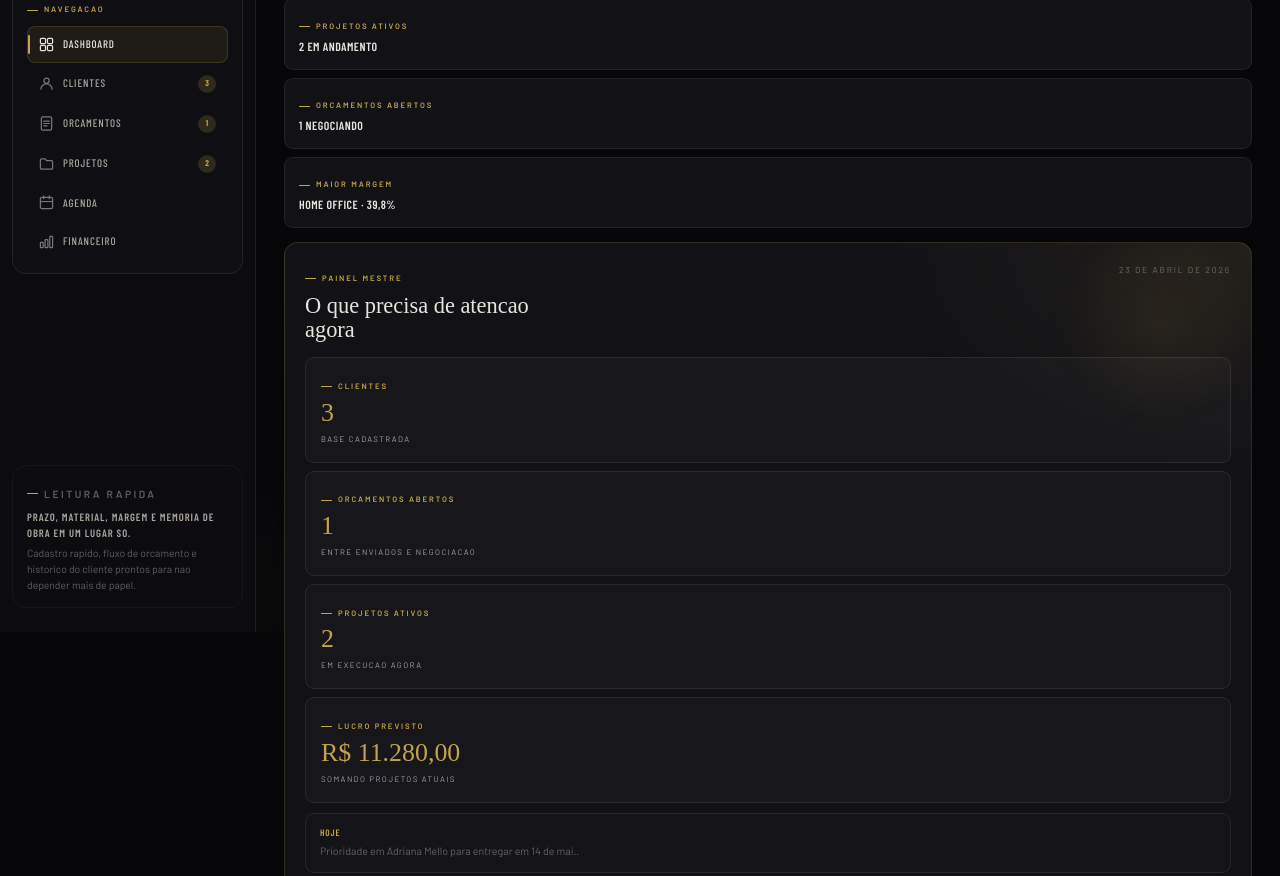
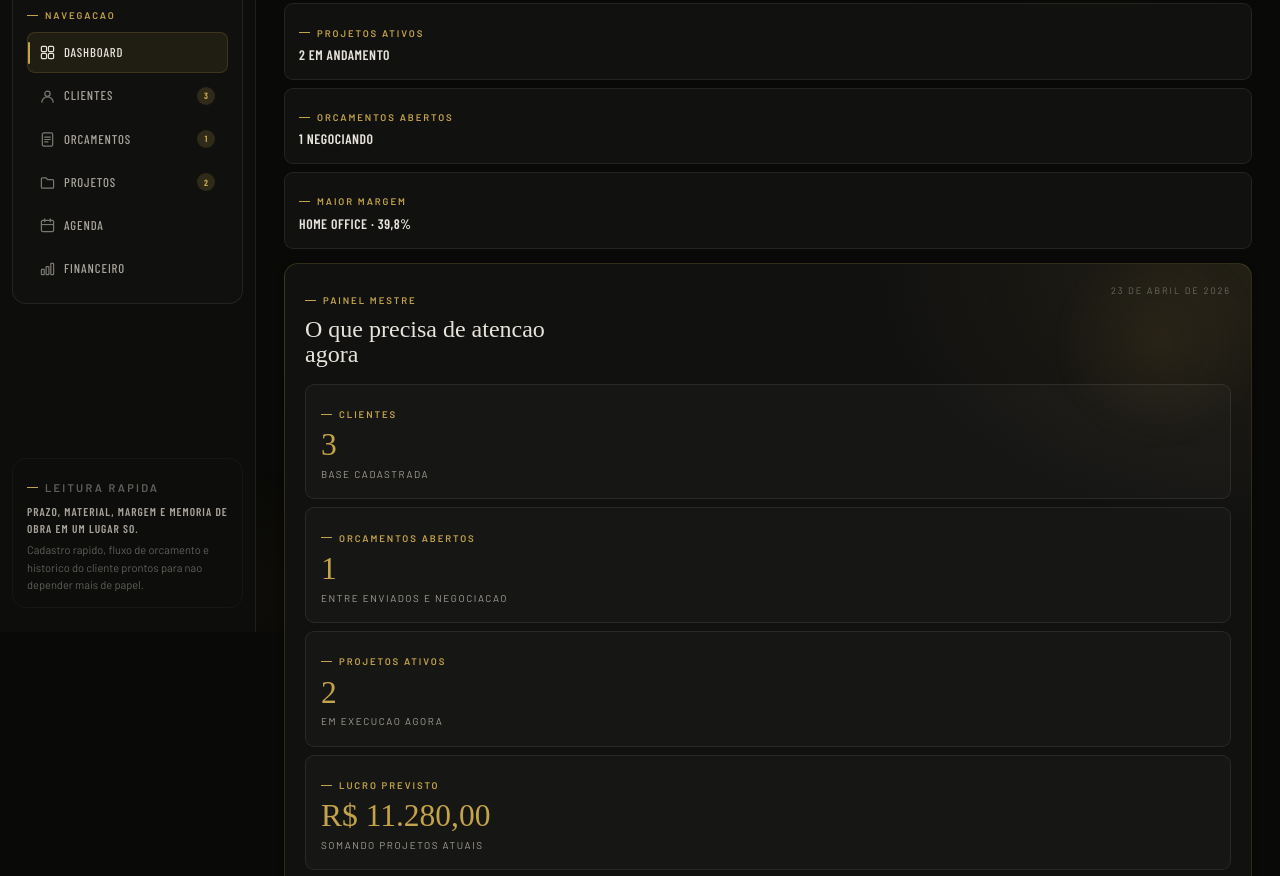
Before and after one commit to Xpansive7/efraimdecore, a plain HTML site: page index.html in a window 1280 px wide. Shown: the part 168-1044 px from the top of the page. Drawn offline with nearby package versions, Linux system fonts and the light colour scheme; a web font is replaced by a local one.

Commit message:
Fix: preto quente sem azul + fontes maiores mais legiveis

```diff
--- a/styles.css
+++ b/styles.css
@@ -2,12 +2,12 @@
    DESIGN TOKENS
 ───────────────────────────────────────────────────────── */
 :root {
-  /* backgrounds – 5 níveis */
-  --bg:    #07070a;
-  --bg-2:  #0c0c10;
-  --bg-3:  #111116;
-  --bg-4:  #17171d;
-  --bg-5:  #1d1d25;
+  /* backgrounds – 5 níveis (preto quente, sem azul) */
+  --bg:    #090907;
+  --bg-2:  #0d0d0b;
+  --bg-3:  #111110;
+  --bg-4:  #171714;
+  --bg-5:  #1e1e1b;
 
   /* gold */
   --gold:     #c4a44a;
@@ -58,7 +58,7 @@ html, body {
   background: var(--bg);
   color: var(--t1);
   font-family: var(--sans);
-  font-size: 14px;
+  font-size: 15px;
   line-height: 1.5;
   -webkit-font-smoothing: antialiased;
 }
@@ -150,9 +150,9 @@ svg { display: block; }
 
 /* ── Micro label ── */
 .micro-label {
-  display: inline-flex; align-items: center; gap: 6px;
-  font-size: 0.56rem; font-weight: 600;
-  letter-spacing: .24em; text-transform: uppercase;
+  display: inline-flex; align-items: center; gap: 7px;
+  font-size: 0.64rem; font-weight: 600;
+  letter-spacing: .2em; text-transform: uppercase;
   color: var(--gold);
 }
 .micro-label::before {
@@ -168,14 +168,14 @@ svg { display: block; }
 .menu-item {
   position: relative;
   display: flex; align-items: center; gap: 9px;
-  padding: 9px 11px;
+  padding: 10px 12px;
   border: 1px solid transparent; border-radius: 8px;
   background: transparent;
   color: var(--t2);
   text-align: left;
   font-family: var(--cond);
-  font-size: 0.78rem; font-weight: 500;
-  letter-spacing: .08em; text-transform: uppercase;
+  font-size: 0.85rem; font-weight: 500;
+  letter-spacing: .07em; text-transform: uppercase;
   cursor: pointer;
   transition: color .14s, background .14s, border-color .14s;
 }
@@ -299,7 +299,7 @@ svg { display: block; }
 .ribbon-item strong {
   display: block; margin-top: 5px;
   font-family: var(--cond);
-  font-size: 0.85rem; font-weight: 600;
+  font-size: 0.92rem; font-weight: 600;
   letter-spacing: .04em; text-transform: uppercase;
   color: var(--t1);
 }
@@ -396,14 +396,14 @@ svg { display: block; }
 .kpi-card:hover { border-color: var(--gold-dim); transform: translateY(-2px); }
 .kpi-card:hover::after { opacity: 1; }
 .kpi-card small {
-  font-size: 0.57rem; letter-spacing: .18em;
+  font-size: 0.66rem; letter-spacing: .16em;
   text-transform: uppercase; color: var(--t2);
 }
 .kpi-card strong {
   display: block;
   font-family: var(--serif);
-  font-size: 1.85rem; font-weight: 400;
-  color: var(--gold); line-height: 1; margin-top: 7px;
+  font-size: 2.1rem; font-weight: 400;
+  color: var(--gold); line-height: 1; margin-top: 8px;
 }
 
 /* ─────────────────────────────────────────────────────────
@@ -423,11 +423,11 @@ svg { display: block; }
 .signal-title {
   display: block;
   font-family: var(--cond);
-  font-size: 0.66rem; font-weight: 600;
+  font-size: 0.72rem; font-weight: 600;
   text-transform: uppercase; letter-spacing: .1em;
-  color: var(--gold); margin-bottom: 4px;
+  color: var(--gold); margin-bottom: 5px;
 }
-.signal-card p { font-size: 0.76rem; color: var(--t3); line-height: 1.52; }
+.signal-card p { font-size: 0.84rem; color: var(--t3); line-height: 1.55; }
 
 /* ─────────────────────────────────────────────────────────
    TIMELINE
@@ -442,11 +442,11 @@ svg { display: block; }
 .timeline-item strong {
   display: block;
   font-family: var(--cond);
-  font-size: 0.7rem; font-weight: 600;
+  font-size: 0.78rem; font-weight: 600;
   text-transform: uppercase; letter-spacing: .08em;
   color: var(--t2); margin-bottom: 2px;
 }
-.timeline-item p { font-size: 0.76rem; color: var(--t3); }
+.timeline-item p { font-size: 0.84rem; color: var(--t3); }
 .timeline-item.danger  strong { color: var(--err);  }
 .timeline-item.warning strong { color: var(--warn); }
 
@@ -486,7 +486,7 @@ svg { display: block; }
 }
 .summary-box:last-child  { border-bottom: none; padding-bottom: 0; }
 .summary-box:first-child { padding-top: 0; }
-.muted { font-size: 0.74rem; color: var(--t3); }
+.muted { font-size: 0.82rem; color: var(--t3); }
 .summary-number {
   font-family: var(--serif);
   font-size: 1.3rem; font-weight: 400; color: var(--gold);
@@ -563,9 +563,9 @@ svg { display: block; }
 }
 .record-main h4 {
   font-family: var(--serif);
-  font-size: 1.2rem; font-weight: 400; color: var(--t1);
+  font-size: 1.3rem; font-weight: 400; color: var(--t1);
 }
-.record-meta { font-size: 0.73rem; color: var(--t3); margin-top: 2px; }
+.record-meta { font-size: 0.82rem; color: var(--t3); margin-top: 3px; }
 .record-head { align-items: flex-start; }
 .record-stats, .meta-grid {
   display: grid; grid-template-columns: repeat(3,1fr); gap: 6px;
@@ -576,12 +576,12 @@ svg { display: block; }
   background: rgba(255,255,255,.012);
 }
 .record-stat span, .meta-pair span:first-child {
-  display: block; font-size: 0.55rem;
-  letter-spacing: .16em; text-transform: uppercase; color: var(--t3);
+  display: block; font-size: 0.63rem;
+  letter-spacing: .14em; text-transform: uppercase; color: var(--t3);
 }
-.record-stat strong { display: block; margin-top: 3px; font-size: 0.86rem; font-weight: 600; color: var(--t1); }
-.meta-pair span:last-child { display: block; margin-top: 3px; font-size: 0.76rem; color: var(--t2); }
-.field-note { font-size: 0.74rem; color: var(--t3); line-height: 1.55; }
+.record-stat strong { display: block; margin-top: 3px; font-size: 0.92rem; font-weight: 600; color: var(--t1); }
+.meta-pair span:last-child { display: block; margin-top: 3px; font-size: 0.84rem; color: var(--t2); }
+.field-note { font-size: 0.82rem; color: var(--t3); line-height: 1.55; }
 
 /* ─────────────────────────────────────────────────────────
    STATUS PILLS / CHIPS
@@ -643,7 +643,7 @@ svg { display: block; }
 .form-grid-two { grid-template-columns: repeat(2,1fr); }
 .stack-form label { display: grid; gap: 5px; }
 .stack-form > label > span {
-  font-size: 0.57rem; letter-spacing: .18em;
+  font-size: 0.66rem; letter-spacing: .15em;
   text-transform: uppercase; color: var(--t2);
 }
 .stack-form input,
```
